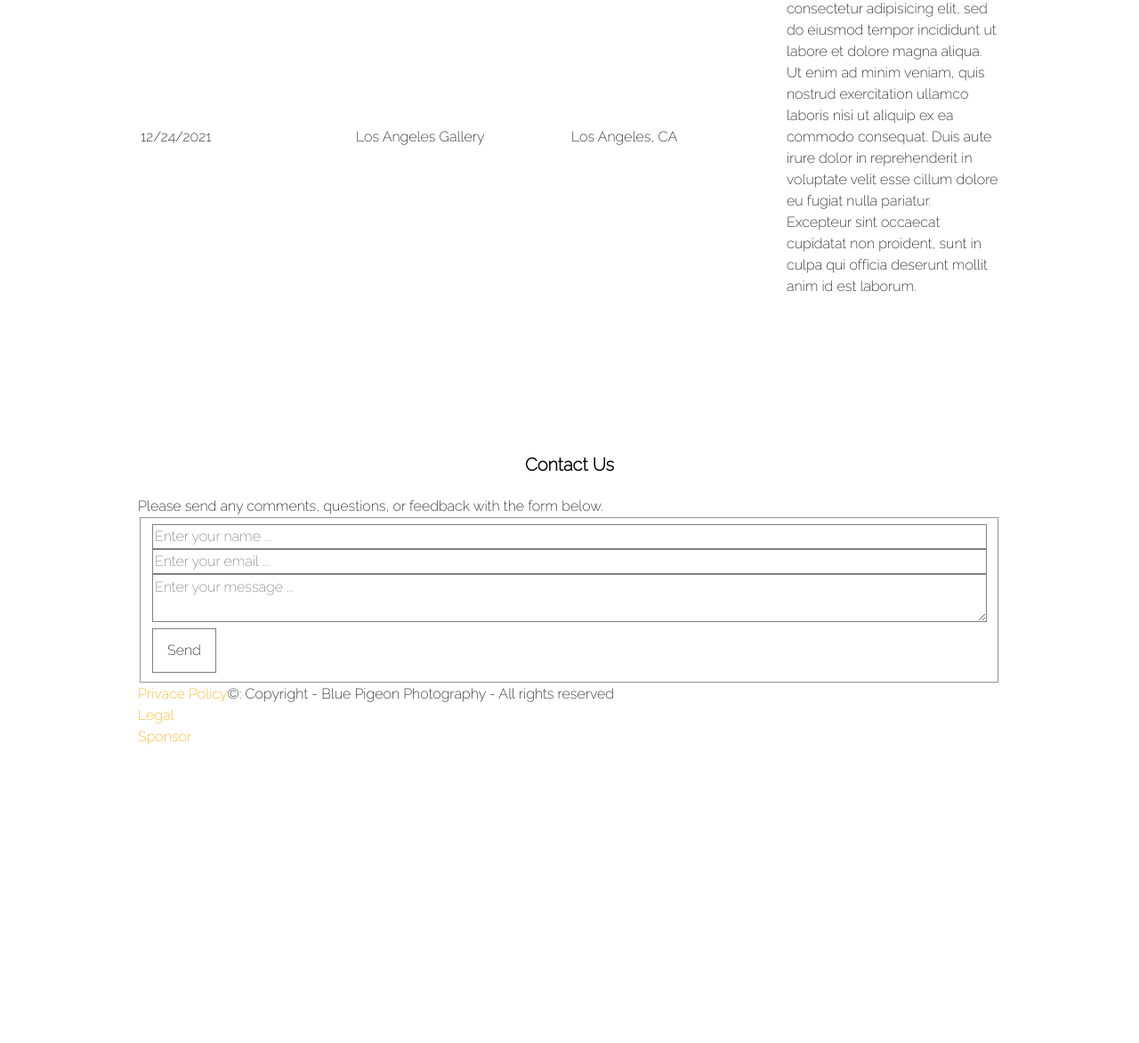
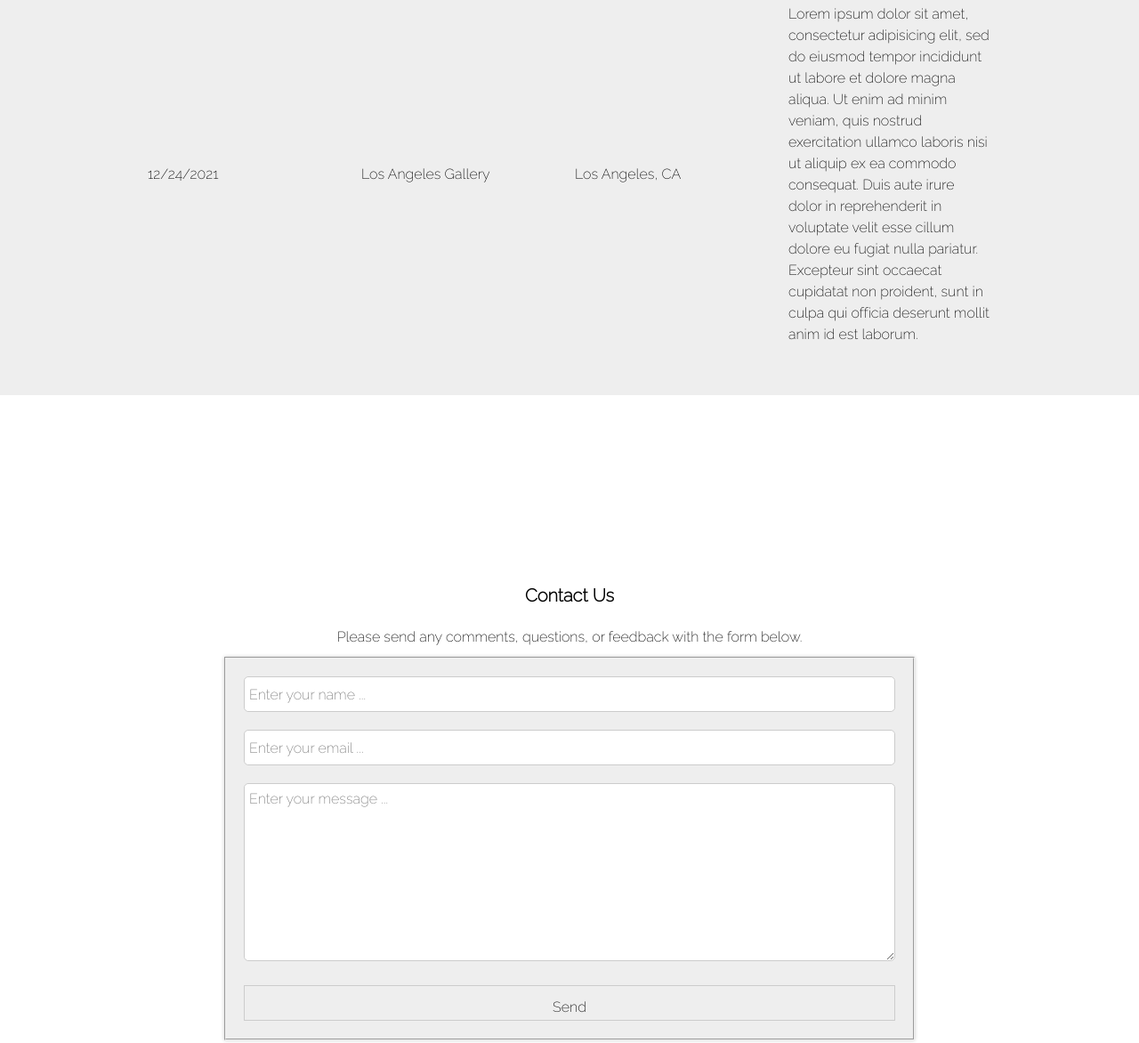
Before and after one commit to TGeronimo/website-BluePigeonPhotography, a plain HTML site: page index.html in a window 1280 px wide. Shown: the part 2947-4119 px from the top of the page at 89% size. Before the commit the page ends 3787 px from the top, so only its background shows below. Drawn offline with Linux system fonts and the light colour scheme.

Commit message:
contact form styles

```diff
--- a/css/reset.css
+++ b/css/reset.css
@@ -67,7 +67,7 @@ textarea {
 input,
 textarea,
 button {
-  border: 1px solid gray;
+  border: 1px solid #ccc;
 }
 
 button {
--- a/css/styles.css
+++ b/css/styles.css
@@ -160,3 +160,67 @@ header nav ul li {
 .gallery-description {
   margin-bottom: 20px;
 }
+
+/* EVENTS */
+#events {
+  background-color: #eee;
+  padding: 25px 0;
+}
+
+#upcoming-events-table {
+  width: 100%;
+  border-spacing: 10px;
+  border-collapse: separate;
+  margin-bottom: 20px;
+}
+
+#upcoming-events-table th {
+  text-align: left;
+  font-weight: bolder;
+}
+
+/* CONTACT FORM */
+#contact {
+  width: 100%;
+  margin-top: 40px;
+  margin-bottom: 60px;
+}
+
+#contact fieldset {
+  width: 80%;
+  margin: auto;
+  background-color: #eee;
+  padding: 20px;
+  box-shadow: 0 0 4px #ccc;
+}
+
+#contact p {
+  text-align: center;
+  margin-bottom: 10px;
+}
+
+#contact input,
+#contact textarea {
+  margin-bottom: 20px;
+  padding: 5px;
+  border-radius: 5px;
+}
+
+#contact input {
+  height: 40px;
+}
+
+#contact textarea {
+  height: 200px;
+}
+
+#contact button {
+  width: 100%;
+  height: 40px;
+}
+
+#contact button:hover {
+  background-color: #333;
+  color: #fff;
+  cursor: pointer;
+}
```
